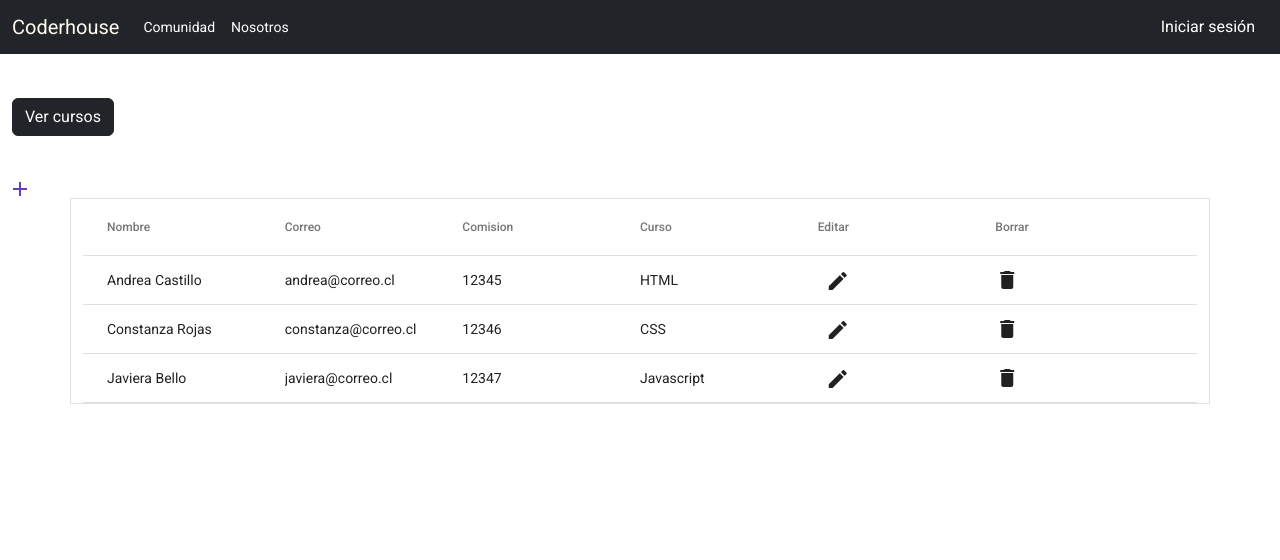
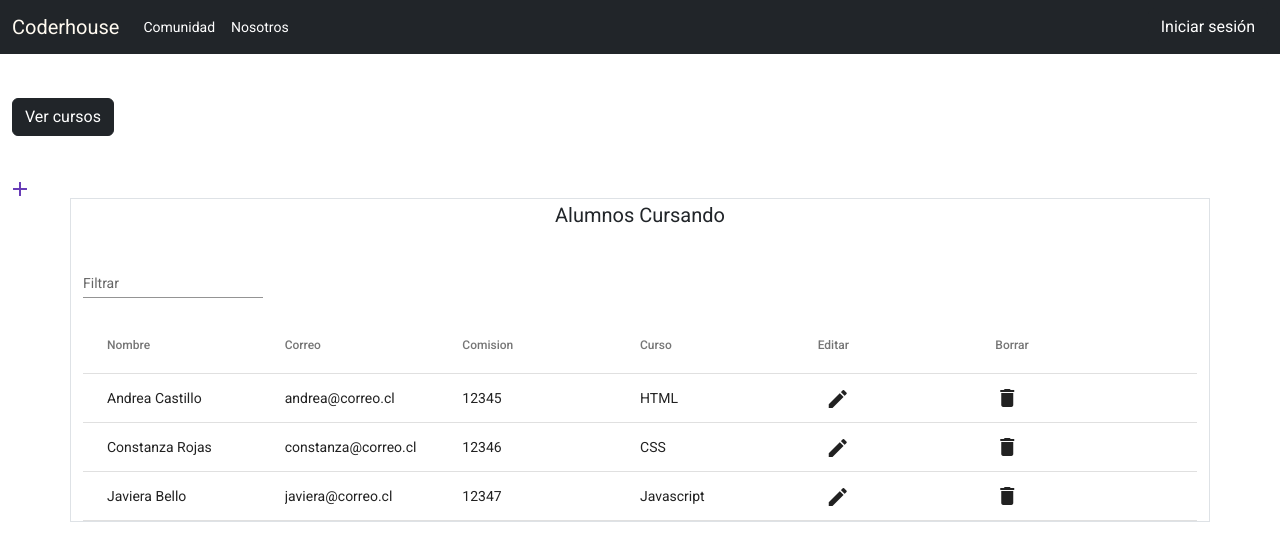
Before and after one commit to Annge001/proyectoFinal, an Angular app: page / in a window 1280 px wide. Shown: the top 560 px of the page. Built offline with nearby package versions, Linux system fonts and the light colour scheme.

Commit message:
cree opcion filtrar en lista.component.html y le di funcion en lista.component.ts

```diff
--- a/src/app/app.component.ts
+++ b/src/app/app.component.ts
@@ -1,5 +1,6 @@
 import { Component } from '@angular/core';
 import {Alumnos} from "./components/models/alumnos";
+
 
 @Component({
   selector: 'app-root',
--- a/src/app/components/alta-alumno/alta-alumno.component.ts
+++ b/src/app/components/alta-alumno/alta-alumno.component.ts
@@ -61,4 +61,5 @@ export class AltaAlumnoComponent implements OnInit {
     }
   }
 
+
 }
--- a/src/app/components/lista/lista.component.html
+++ b/src/app/components/lista/lista.component.html
@@ -1,24 +1,22 @@
-
-
 <div class="container border">
   <div class="row-">
     <div class="col-auto">
-      <!--dataSource siempre al inicio-->
-      <mat-table [dataSource]="ELEMENT_DATA">
 
 
-        <div class="center">
+      <div class="center">
         <h1 appTamanoLetra>Alumnos Cursando</h1>
       </div>
 
-        <div>
+      <div>
         <mat-form-field appearance="standard">
           <mat-label>Filtrar</mat-label>
-          <input type="text" placeholder="Buscar..." matInput>
+          <input matInput type="text" (keyup)="filtrar($event)" placeholder="Buscar..." >
         </mat-form-field>
       </div>
 
 
+      <!--dataSource siempre al inicio de la lista-->
+      <mat-table [dataSource]="ELEMENT_DATA">
         <ng-container matColumnDef="nombre">
           <mat-header-cell *matHeaderCellDef> Nombre</mat-header-cell>
           <mat-cell *matCellDef="let persona"> {{persona.nombre | mostrarApellido : persona.apellido }} </mat-cell>
--- a/src/app/components/lista/lista.component.ts
+++ b/src/app/components/lista/lista.component.ts
@@ -2,6 +2,7 @@ import { Component, OnInit, Input, Output, EventEmitter } from '@angular/core';
 import {MatTableDataSource} from "@angular/material/table";
 import {ListaAlumnos} from "../models/alumnos";
 import {MatButtonModule} from "@angular/material/button";
+
 
 
 
@@ -14,7 +15,7 @@ export class ListaComponent  implements OnInit {
 
 
 
-  dataInicial = ListaAlumnos
+  dataInicial:any;
 
   ELEMENT_DATA = new MatTableDataSource([])
   displayedColumns: string[] = ['nombre', 'email', 'comision', 'curso', 'editar', 'borrar'];
@@ -33,21 +34,21 @@ export class ListaComponent  implements OnInit {
 
   ngOnInit(): void {
     // @ts-ignore
+    this.dataInicial = ListaAlumnos;
     this.ELEMENT_DATA.data = this.dataInicial
 
   }
 
 
-
   borrar(id: number) {
-//aqui busco a la persona por id y me retorna la posicion en el arreglo
-    let position = this.dataInicial.findIndex(persona => persona.id === id)
-    //position = 0
-    //console.log(this.dataInicial[position])
+    console.log(id)
+    console.log(this.dataInicial)
+    //aqui busco a la persona por id y me retorna la posicion en el arreglo
+    let position = this.dataInicial.findIndex((persona: { id: number; }) => persona.id === id)
+    console.log(position)
+    this.dataInicial.splice(position, 1)
+    console.log(this.dataInicial)
     //en esta linea paso la posicion entregada y lo elimina
-    this.dataInicial.splice(position, 1)
-    //esta linea actualiza la data
-    // @ts-ignore
     this.ELEMENT_DATA.data = this.dataInicial
   }
 
@@ -55,4 +56,13 @@ export class ListaComponent  implements OnInit {
   editar(persona:any) {
     this.alumno.emit(persona)
   }
+
+  filtrar(event: Event){
+    const filtro = (event.target as HTMLInputElement).value;
+
+    this.ELEMENT_DATA.filter = filtro.trim().toLowerCase();
+
+  }
+
+
 }
--- a/src/app/material.module.ts
+++ b/src/app/material.module.ts
@@ -9,10 +9,7 @@ import {MatIconModule} from "@angular/material/icon";
 import {MatDialogModule} from "@angular/material/dialog";
 import {MatSelectModule} from "@angular/material/select";
 import {ReactiveFormsModule} from "@angular/forms";
-
-
-
-
+import {MatTableDataSource} from '@angular/material/table';
 
 
 
@@ -42,6 +39,7 @@ import {ReactiveFormsModule} from "@angular/forms";
     MatSelectModule,
     ReactiveFormsModule,
 
+
   ]
 })
 export class MaterialModule{}
```
Also changed, not shown: src/app/app.module.ts (+10 -8 lines).
